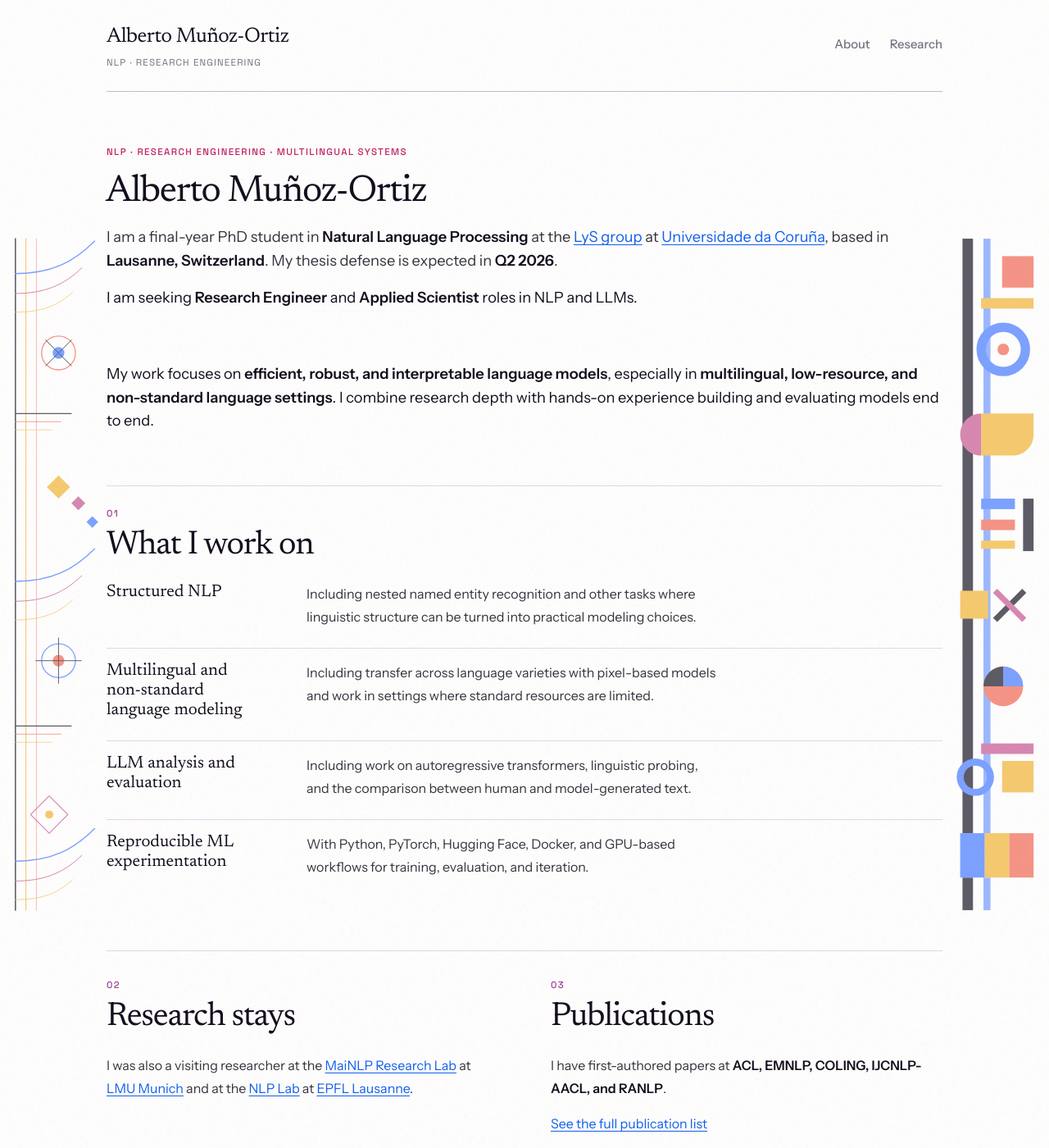
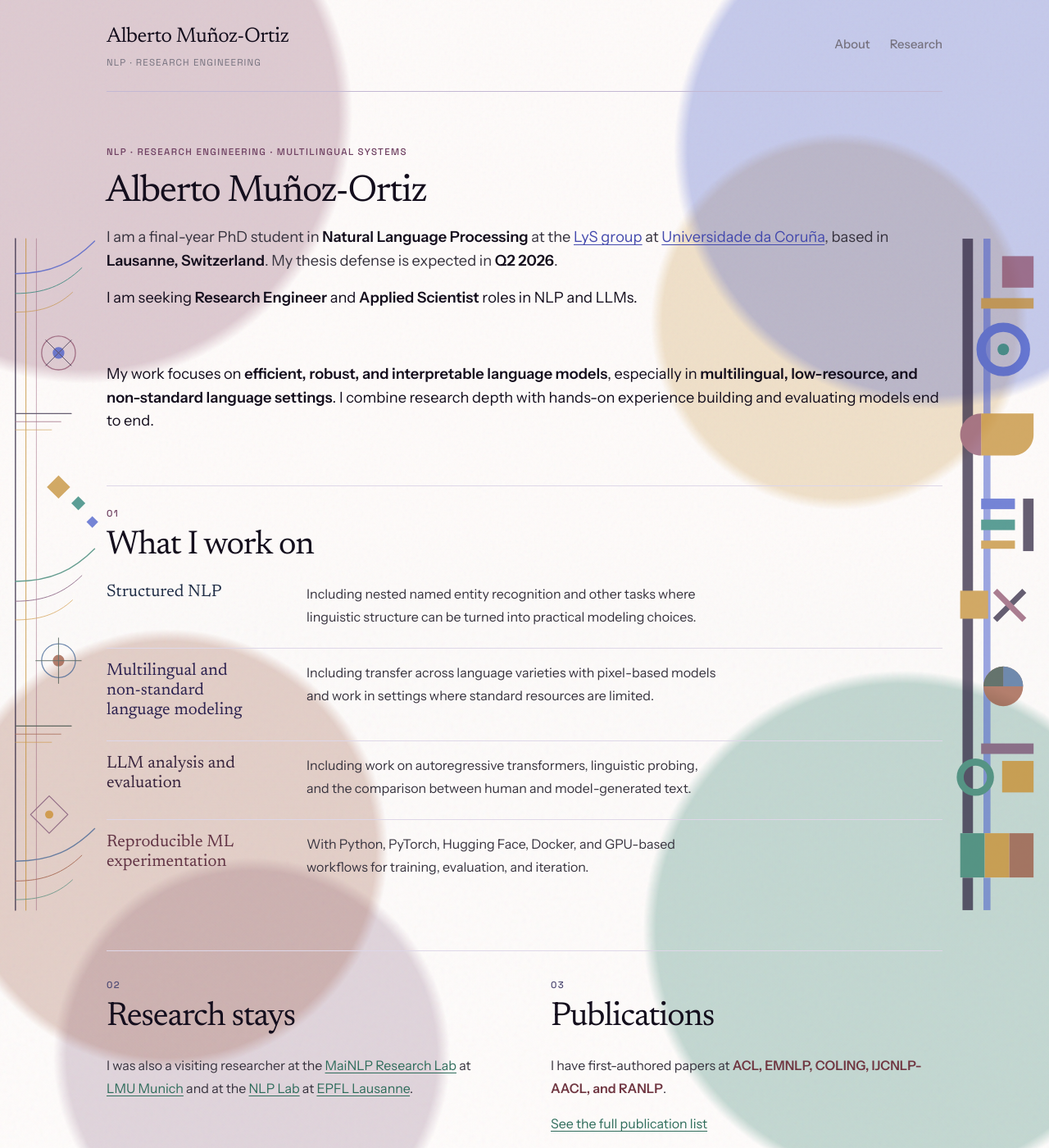
Before and after one commit to amunozo/amunozo.github.io, a Jekyll site: the page built from index.md, in a window 1280 px wide and 1400 px high. Shown: the whole window at 82% size. Built offline with Jekyll 4.4.1, drawn with Linux system fonts in a browser that asks for light colours.

Commit message:
Refine site with richer upper and lower color palettes

```diff
--- a/assets/css/style.css
+++ b/assets/css/style.css
@@ -13,10 +13,18 @@
   --line: oklch(89% 0.025 305);
   --line-strong: oklch(80% 0.04 305);
 
-  --blue: oklch(60% 0.26 255);
-  --coral: oklch(70% 0.27 32);
-  --gold: oklch(86% 0.22 96);
-  --berry: oklch(67% 0.21 342);
+  --upper-cobalt: #4056c8;
+  --upper-teal: #1e7b6f;
+  --upper-gold: #c18a2d;
+  --upper-wine: #8b4d68;
+  --upper-ink: #2c223e;
+
+  --lower-rust: #985038;
+  --lower-viridian: #2b7a67;
+  --lower-amber: #c98925;
+  --lower-mulberry: #75486d;
+  --lower-marine: #3a5f91;
+  --lower-ink: #2b4138;
 
   --space-1: 4px;
   --space-2: 8px;
@@ -93,11 +101,19 @@ body::before {
   pointer-events: none;
   z-index: -2;
   background:
-    radial-gradient(circle at 8% 10%, oklch(70% 0.27 32 / 0.34), transparent 0 18%),
-    radial-gradient(circle at 89% 12%, oklch(60% 0.26 255 / 0.34), transparent 0 19%),
-    radial-gradient(circle at 82% 77%, oklch(86% 0.22 96 / 0.38), transparent 0 21%),
-    radial-gradient(circle at 17% 83%, oklch(67% 0.21 342 / 0.24), transparent 0 18%),
-    linear-gradient(180deg, var(--paper) 0%, color-mix(in oklch, var(--paper) 99%, var(--paper-soft) 1%) 100%);
+    radial-gradient(circle at 8% 10%, color-mix(in oklch, var(--upper-wine) 28%, transparent) 0 18%, transparent 19%),
+    radial-gradient(circle at 89% 13%, color-mix(in oklch, var(--upper-cobalt) 30%, transparent) 0 18%, transparent 19%),
+    radial-gradient(circle at 80% 28%, color-mix(in oklch, var(--upper-gold) 24%, transparent) 0 15%, transparent 16%),
+    radial-gradient(circle at 16% 74%, color-mix(in oklch, var(--lower-rust) 26%, transparent) 0 17%, transparent 18%),
+    radial-gradient(circle at 86% 81%, color-mix(in oklch, var(--lower-viridian) 28%, transparent) 0 19%, transparent 20%),
+    radial-gradient(circle at 24% 92%, color-mix(in oklch, var(--lower-mulberry) 22%, transparent) 0 14%, transparent 15%),
+    linear-gradient(
+      180deg,
+      color-mix(in oklch, var(--paper) 98.5%, var(--upper-cobalt) 1.5%) 0%,
+      color-mix(in oklch, var(--paper) 97.8%, var(--upper-gold) 2.2%) 46%,
+      color-mix(in oklch, var(--paper) 97.8%, var(--lower-viridian) 2.2%) 54%,
+      color-mix(in oklch, var(--paper) 98.4%, var(--lower-amber) 1.6%) 100%
+    );
 }
 
 body::after {
@@ -162,7 +178,7 @@ small {
 }
 
 a {
-  color: color-mix(in oklch, var(--blue) 85%, var(--ink) 15%);
+  color: color-mix(in oklch, var(--upper-cobalt) 82%, var(--upper-ink) 18%);
   text-decoration: underline;
   text-decoration-thickness: 1px;
   text-underline-offset: 0.18em;
@@ -171,7 +187,7 @@ a {
 
  a:hover,
  a:focus-visible {
-  color: color-mix(in oklch, var(--blue) 60%, var(--ink) 40%);
+  color: color-mix(in oklch, var(--upper-teal) 54%, var(--upper-ink) 46%);
   text-decoration-thickness: 2px;
 }
 
@@ -246,7 +262,7 @@ a {
   right: 0;
   bottom: -0.35rem;
   height: 1px;
-  background: color-mix(in oklch, var(--coral) 68%, var(--ink) 32%);
+  background: color-mix(in oklch, var(--upper-gold) 72%, var(--upper-ink) 28%);
   transform: scaleX(0);
   transform-origin: left;
   transition: transform var(--duration-base) var(--ease-out);
@@ -272,7 +288,7 @@ a {
 }
 
 .section-kicker {
-  color: color-mix(in oklch, var(--coral) 68%, var(--ink) 32%);
+  color: color-mix(in oklch, var(--upper-wine) 72%, var(--upper-ink) 28%);
   margin-bottom: var(--space-4);
 }
 
@@ -339,7 +355,7 @@ a {
 }
 
 .section-number {
-  color: color-mix(in oklch, var(--berry) 70%, var(--ink) 30%);
+  color: color-mix(in oklch, var(--upper-wine) 72%, var(--upper-ink) 28%);
 }
 
 .capability-list {
@@ -367,6 +383,22 @@ a {
   color: var(--ink);
 }
 
+.capability-item:nth-child(1) .capability-label {
+  color: color-mix(in oklch, var(--upper-teal) 34%, var(--ink) 66%);
+}
+
+.capability-item:nth-child(2) .capability-label {
+  color: color-mix(in oklch, var(--upper-cobalt) 34%, var(--ink) 66%);
+}
+
+.capability-item:nth-child(3) .capability-label {
+  color: color-mix(in oklch, var(--upper-wine) 36%, var(--ink) 64%);
+}
+
+.capability-item:nth-child(4) .capability-label {
+  color: color-mix(in oklch, var(--upper-gold) 42%, var(--ink) 58%);
+}
+
 .capability-item p:last-child {
   color: var(--text);
   max-width: 47ch;
@@ -380,6 +412,23 @@ a {
 
 .home-columns > div {
   padding-top: var(--space-2);
+}
+
+.home-columns .section-number {
+  color: color-mix(in oklch, var(--lower-mulberry) 72%, var(--lower-ink) 28%);
+}
+
+.home-columns a {
+  color: color-mix(in oklch, var(--lower-viridian) 76%, var(--lower-ink) 24%);
+}
+
+.home-columns a:hover,
+.home-columns a:focus-visible {
+  color: color-mix(in oklch, var(--lower-rust) 66%, var(--lower-ink) 34%);
+}
+
+.home-columns strong {
+  color: color-mix(in oklch, var(--lower-rust) 70%, var(--ink) 30%);
 }
 
 .section-link {
@@ -411,7 +460,11 @@ a {
 .publication-year h2 {
   font-size: clamp(2rem, 3vw, 2.6rem);
   font-style: italic;
-  color: color-mix(in oklch, var(--blue) 58%, var(--ink) 42%);
+  color: color-mix(in oklch, var(--lower-marine) 58%, var(--ink) 42%);
+}
+
+.publication-year:nth-of-type(even) h2 {
+  color: color-mix(in oklch, var(--lower-rust) 56%, var(--ink) 44%);
 }
 
 .pub-list {
@@ -450,12 +503,12 @@ a {
   font-family: var(--font-display);
   font-size: 1.35rem;
   line-height: 1.05;
-  color: var(--ink);
+  color: color-mix(in oklch, var(--lower-mulberry) 38%, var(--ink) 62%);
 }
 
 .footer-subnote {
   margin-top: var(--space-2);
-  color: var(--muted);
+  color: color-mix(in oklch, var(--lower-ink) 48%, var(--muted) 52%);
   font-size: 0.9rem;
 }
 
@@ -467,7 +520,7 @@ a {
 }
 
 .footer-links a {
-  color: var(--muted);
+  color: color-mix(in oklch, var(--lower-marine) 66%, var(--lower-ink) 34%);
   text-decoration: none;
   font-size: 0.9rem;
   font-weight: 500;
@@ -475,7 +528,7 @@ a {
 
 .footer-links a:hover,
 .footer-links a:focus-visible {
-  color: var(--ink);
+  color: color-mix(in oklch, var(--lower-rust) 60%, var(--lower-ink) 40%);
 }
 
 @media (max-width: 860px) {
```
Also changed, not shown: assets/artdeco-side.svg, assets/bauhaus-side.svg.
